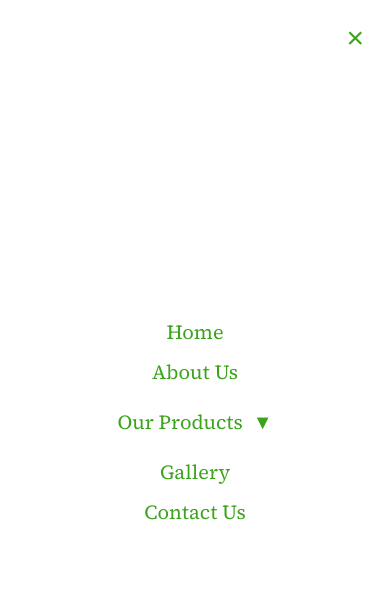
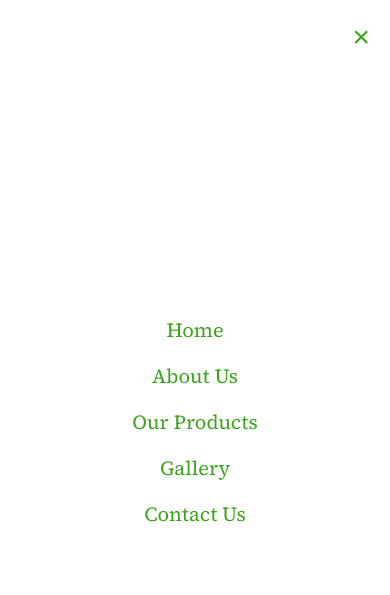
Before and after one commit to Alwin1/DoubleT-SOD, a React (Vite) app in the folder doublet-sod/: page / in a window 390 px wide. Both pictures are taken after a click on the element 365 px from the left and 44 px from the top of the page. Shown: the top 595 px of the page. Built offline with nearby package versions, Linux system fonts and the light colour scheme.

Commit message:
updated nav menu

```diff
--- a/doublet-sod/src/overlays/Header.css
+++ b/doublet-sod/src/overlays/Header.css
@@ -7,6 +7,8 @@
   color: var(--primary-color);
   width: 100%;
   padding: 1rem 0;
+  position: relative;
+  z-index: 100;
 }
 
 .companyContainer {
@@ -63,12 +65,6 @@
 
 .dropdown {
   position: relative;
-}
-
-.dropdown > span {
-  cursor: pointer;
-  font-family: "Source Serif 4", serif;
-  font-weight: 700;
 }
 
 .dropdown-menu {
@@ -135,12 +131,89 @@
   left: 0;
   width: 100%;
   height: 100%;
-  background-color: rgba(255, 255, 255, 1);
+  background-color: var(--background-color);
+  z-index: 20;
+  overflow: hidden;
+}
+
+/* Shared styles */
+.mobileMenuContent,
+.mobileSubmenuContent {
+  position: absolute;
+  top: 0;
+  left: 0;
+  width: 100%;
+  height: 100%;
+  background-color: var(--background-color);
   display: flex;
+  flex-direction: column;
   justify-content: center;
   align-items: center;
-  z-index: 20;
-  padding-top: 5rem;
+  text-align: center;
+  transition: transform 0.3s ease-in-out;
+}
+
+/* Animation States */
+.mobileMenuContent.open {
+  transform: translateX(0%);
+}
+.mobileMenuContent.closed {
+  transform: translateX(-100%);
+}
+.mobileSubmenuContent.open {
+  transform: translateX(0%);
+}
+.mobileSubmenuContent.closed {
+  transform: translateX(100%);
+}
+
+/* List styling */
+.mobileNavLinks,
+.mobileSubNavLinks {
+  list-style: none;
+  font-family: "Source Serif 4", serif;
+  font-size: 20px;
+  padding: 0;
+  margin: 0;
+  width: 100%;
+  max-width: 300px;
+}
+
+.mobileNavLinks li,
+.mobileSubNavLinks li {
+  margin: 1rem 0;
+}
+
+.mobileNavLinks li a,
+.mobileSubNavLinks li a {
+  text-decoration: none;
+  color: var(--primary-color);
+  display: block;
+  width: 100%;
+}
+
+.mobileNavLinks li a:hover,
+.mobileSubNavLinks li a:hover {
+  text-decoration: underline;
+}
+
+/* Back button for sub menu */
+.backButton {
+  opacity: 0;
+  position: absolute;
+  top: 20px;
+  left: 20px;
+  font-size: 30px;
+  color: var(--primary-color);
+  background: none;
+  border: none;
+  cursor: pointer;
+  z-index: 30;
+  padding: 0;
+}
+
+.mobileSubmenuContent.open .backButton {
+  opacity: 100;
 }
 
 .closeButton {
@@ -152,89 +225,23 @@
   background: none;
   border: none;
   cursor: pointer;
+  z-index: 30;
+  padding: 0;
 }
 
-.mobileNavLinks {
-  list-style: none;
-  padding-left: 0;
-  text-align: center;
-  font-size: 20px;
-  color: var(--primary-color);
-  font-family: "Source Serif 4", serif;
-  font-weight: normal;
-}
-
-.mobileNavLinks li {
-  margin: 10px 0;
-}
-
-.mobileNavLinks li a {
-  color: var(--primary-color);
-  text-decoration: none;
-}
-
-.mobileNavLinks li a:hover {
-  text-decoration: underline;
-}
-
-.mobileNavItemWithSubmenu {
-  display: flex;
-  justify-content: space-between;
-  align-items: center;
-  cursor: pointer;
-  font-size: 20px;
-}
-
-.submenuToggle {
-  font-size: 20px;
-  padding-left: 10px;
-}
-
-.mobileSubLinks {
-  list-style: none;
-  padding-left: 20px;
-  display: flex;
-  flex-direction: column;
-  gap: 5px;
-}
-
-.mobileSubLinks li a {
-  font-size: 16px;
-  color: var(--primary-color);
-  text-decoration: none;
-}
-
-.mobileNavLinks li a {
-  font-family: "Source Serif 4", serif; /* Ensures font consistency for "Our Products" on mobile */
-}
-
-.mobileSubLinks li a:hover {
-  text-decoration: underline;
-}
-
-/* Media Queries for Responsiveness */
 @media (max-width: 768px) {
   .navBar {
-    display: none; /* Hide desktop nav on mobile */
+    display: none;
   }
 
   .hamburger {
-    display: block; /* Show hamburger menu */
+    display: block;
   }
 
   .mobileMenuOverlay {
-    padding-top: 0;
-  }
-
-  .mobileNavLinks li:nth-child(2) {
-    margin-bottom: 5px;
-  }
-
-  .mobileNavLinks li:nth-child(3) {
-    margin-bottom: 5px;
-  }
-
-  .mobileNavLinks li:nth-child(4) {
-    margin-top: 10px;
+    display: flex;
+    flex-direction: column;
+    justify-content: center;
+    align-items: center;
   }
 }
--- a/doublet-sod/src/overlays/Header.jsx
+++ b/doublet-sod/src/overlays/Header.jsx
@@ -1,20 +1,28 @@
-import React, { useState } from 'react';
-import { Link } from 'react-router-dom';
-import Logo from '../assets/sodlogo.png';
-import './Header.css';
+import React, { useState } from "react";
+import { Link } from "react-router-dom";
+import Logo from "../assets/sodlogo.png";
+import "./Header.css";
 
 function Header() {
   const [menuOpen, setMenuOpen] = useState(false);
-  const [productsSubmenuOpen, setProductsSubmenuOpen] = useState(false);
+  const [activeSubmenu, setActiveSubmenu] = useState(null); // null, 'products', etc.
 
   const toggleMenu = () => {
     setMenuOpen(!menuOpen);
-    if (menuOpen) setProductsSubmenuOpen(false); // close submenu when closing menu
+    if (menuOpen) setActiveSubmenu(null);
   };
 
   const closeMenu = () => {
     setMenuOpen(false);
-    setProductsSubmenuOpen(false);
+    setActiveSubmenu(null);
+  };
+
+  const openSubmenu = (submenu) => {
+    setActiveSubmenu(submenu);
+  };
+
+  const goBack = () => {
+    setActiveSubmenu(null);
   };
 
   return (
@@ -24,60 +32,114 @@ function Header() {
         <h1 className="companyName">Double T-SOD</h1>
       </div>
 
-      {/* Desktop Nav */}
+      {/* Desktop Navigation */}
       <nav className="navBar">
         <ul className="nav-links">
-          <li><Link to="/">Home</Link></li>
-          <li><Link to="/about">About Us</Link></li>
+          <li>
+            <Link to="/">Home</Link>
+          </li>
+          <li>
+            <Link to="/about">About Us</Link>
+          </li>
           <li className="dropdown">
-            <span>Our Products</span>
+            <li>
+              <Link to="/products">
+                <span>Our Products</span>
+              </Link>
+            </li>
             <ul className="dropdown-menu">
-              <li><Link to="/products/bermuda">Bermuda</Link></li>
-              <li><Link to="/products/bescue">Bescue</Link></li>
-              <li><Link to="/products/zero-scaping">Zero-Scaping</Link></li>
+              <li>
+                <Link to="/products/bermuda">Bermuda</Link>
+              </li>
+              <li>
+                <Link to="/products/bescue">Bescue</Link>
+              </li>
+              <li>
+                <Link to="/products/zero-scaping">Zero-Scaping</Link>
+              </li>
             </ul>
           </li>
-          <li><Link to="/gallery">Gallery</Link></li>
-          <li><Link to="/contact">Contact Us</Link></li>
+          <li>
+            <Link to="/gallery">Gallery</Link>
+          </li>
+          <li>
+            <Link to="/contact">Contact Us</Link>
+          </li>
         </ul>
       </nav>
 
-      {/* Hamburger Icon (Mobile Only) */}
+      {/* Hamburger */}
       <div className="hamburger" onClick={toggleMenu}>
-        <div className={`bar ${menuOpen ? 'open' : ''}`}></div>
-        <div className={`bar ${menuOpen ? 'open' : ''}`}></div>
-        <div className={`bar ${menuOpen ? 'open' : ''}`}></div>
+        <div className={`bar ${menuOpen ? "open" : ""}`}></div>
+        <div className={`bar ${menuOpen ? "open" : ""}`}></div>
+        <div className={`bar ${menuOpen ? "open" : ""}`}></div>
       </div>
 
-      {/* Full Screen Mobile Menu */}
       {menuOpen && (
         <div className="mobileMenuOverlay">
-          <button className="closeButton" onClick={closeMenu}>×</button>
-          <ul className="mobileNavLinks">
-            <li><Link to="/" onClick={closeMenu}>Home</Link></li>
-            <li><Link to="/about" onClick={closeMenu}>About Us</Link></li>
+          <button className="closeButton" onClick={closeMenu}>
+            ×
+          </button>
 
-            {/* Custom Expandable Submenu */}
-            <li>
-              <div
-                className="mobileNavItemWithSubmenu"
-                onClick={() => setProductsSubmenuOpen(!productsSubmenuOpen)}
-              >
-                <li><Link to="/products" onClick={closeMenu}><span>Our Products</span></Link></li>
-                <span className="submenuToggle">{productsSubmenuOpen ? '▲' : '▼'}</span>
-              </div>
-              {productsSubmenuOpen && (
-                <ul className="mobileSubLinks">
-                  <li><Link to="/products/bermuda" onClick={closeMenu}>Bermuda</Link></li>
-                  <li><Link to="/products/bescue" onClick={closeMenu}>Bescue</Link></li>
-                  <li><Link to="/products/zero-scaping" onClick={closeMenu}>Zero-Scaping</Link></li>
-                </ul>
-              )}
-            </li>
+          <div
+            className={`mobileMenuContent ${activeSubmenu ? "closed" : "open"}`}
+          >
+            <ul className="mobileNavLinks">
+              <li>
+                <Link to="/" onClick={closeMenu}>
+                  Home
+                </Link>
+              </li>
+              <li>
+                <Link to="/about" onClick={closeMenu}>
+                  About Us
+                </Link>
+              </li>
+              <li onClick={() => openSubmenu("products")}>Our Products</li>
+              <li>
+                <Link to="/gallery" onClick={closeMenu}>
+                  Gallery
+                </Link>
+              </li>
+              <li>
+                <Link to="/contact" onClick={closeMenu}>
+                  Contact Us
+                </Link>
+              </li>
+            </ul>
+          </div>
 
-            <li><Link to="/gallery" onClick={closeMenu}>Gallery</Link></li>
-            <li><Link to="/contact" onClick={closeMenu}>Contact Us</Link></li>
-          </ul>
+          <div
+            className={`mobileSubmenuContent ${
+              activeSubmenu ? "open" : "closed"
+            }`}
+          >
+            <button className="backButton" onClick={goBack}>
+              ←
+            </button>
+            <ul className="mobileSubNavLinks">
+              <li>
+                <Link to="/products/bermuda" onClick={closeMenu}>
+                  Explore All Our Products
+                </Link>
+              </li>
+              <li>
+                <Link to="/products/bermuda" onClick={closeMenu}>
+                  Bermuda
+                </Link>
+              </li>
+              <li>
+                <Link to="/products/bescue" onClick={closeMenu}>
+                  Bescue
+                </Link>
+              </li>
+              <li>
+                <Link to="/products/zero-scaping" onClick={closeMenu}>
+                  Zero-Scaping
+                </Link>
+              </li>
+            </ul>
+          </div>
         </div>
       )}
     </div>
```
